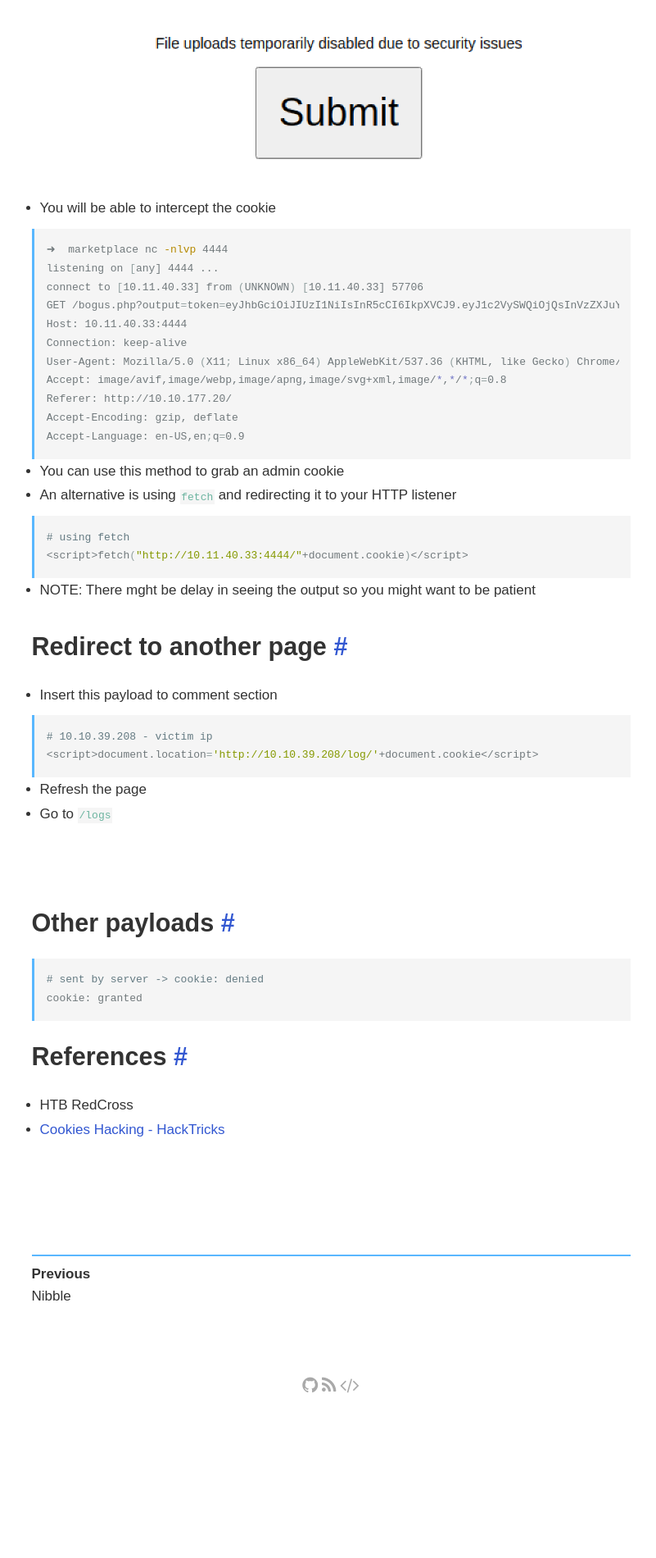
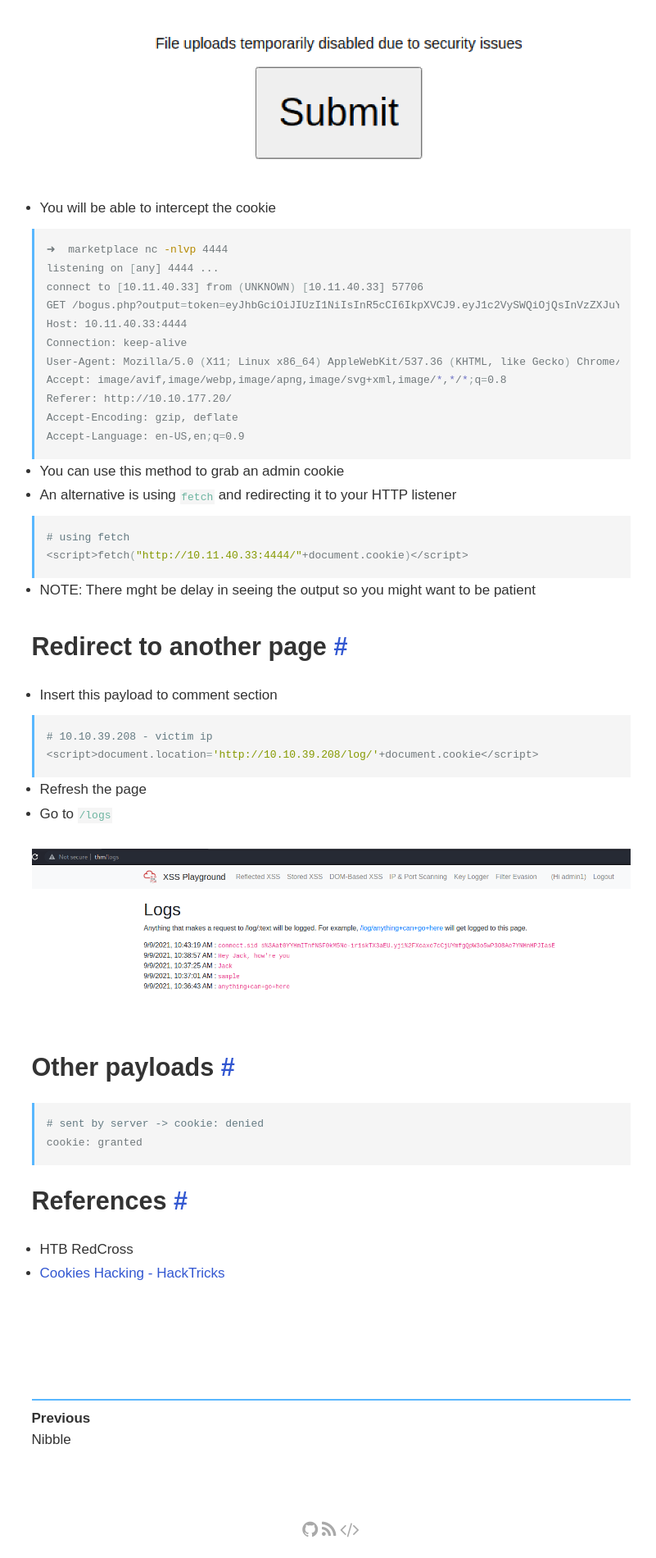
Before and after one commit to mvineza/spindel, a Jekyll site: the page built from _posts/2022-02-12-Cookie_Session_Hijacking.md, in a window 1280 px wide. Shown: the part 1356-3256 px from the top of the page at 82% size, without its empty margins (236-1037 px from the left). Built offline with Jekyll 4.4.1, drawn with Linux system fonts in a browser that asks for light colours; comment, search, counter and statistics services are not loaded; before the commit the page ends 3080 px from its top, so only the background shows below that.

Commit message:
master: update link

````diff
--- a/_posts/2022-02-12-Cookie_Session_Hijacking.md
+++ b/_posts/2022-02-12-Cookie_Session_Hijacking.md
@@ -58,7 +58,7 @@ Accept-Language: en-US,en;q=0.9
 * Refresh the page
 * Go to `/logs`
 
-![](Cookie%20(Session)%20Hijacking/79797591-B0CB-47DA-A97A-26504675CB4D.png)
+![](/spindel/assets/Cookie%20(Session)%20Hijacking/79797591-B0CB-47DA-A97A-26504675CB4D.png)
 
 ## Other payloads
 ```bash
````
